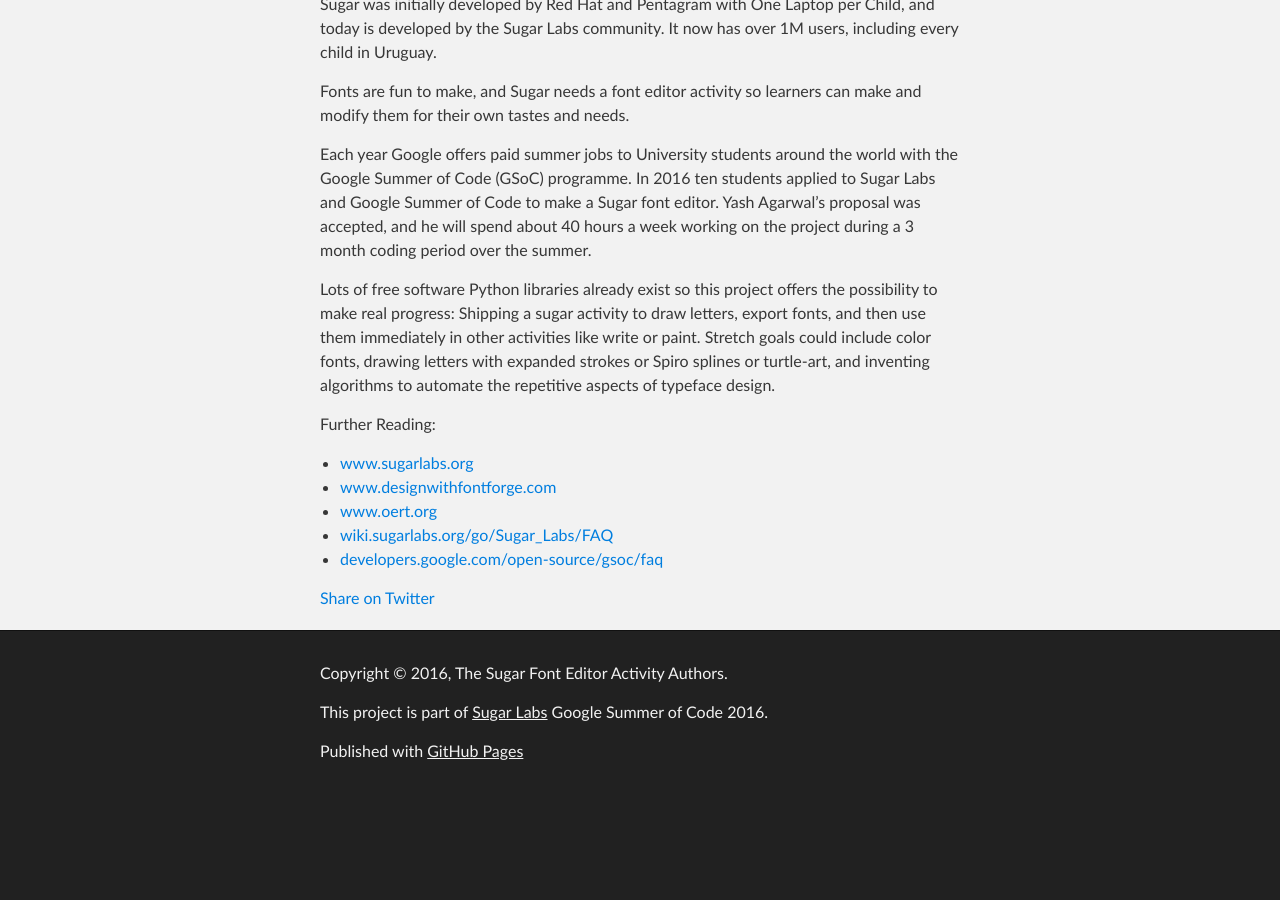
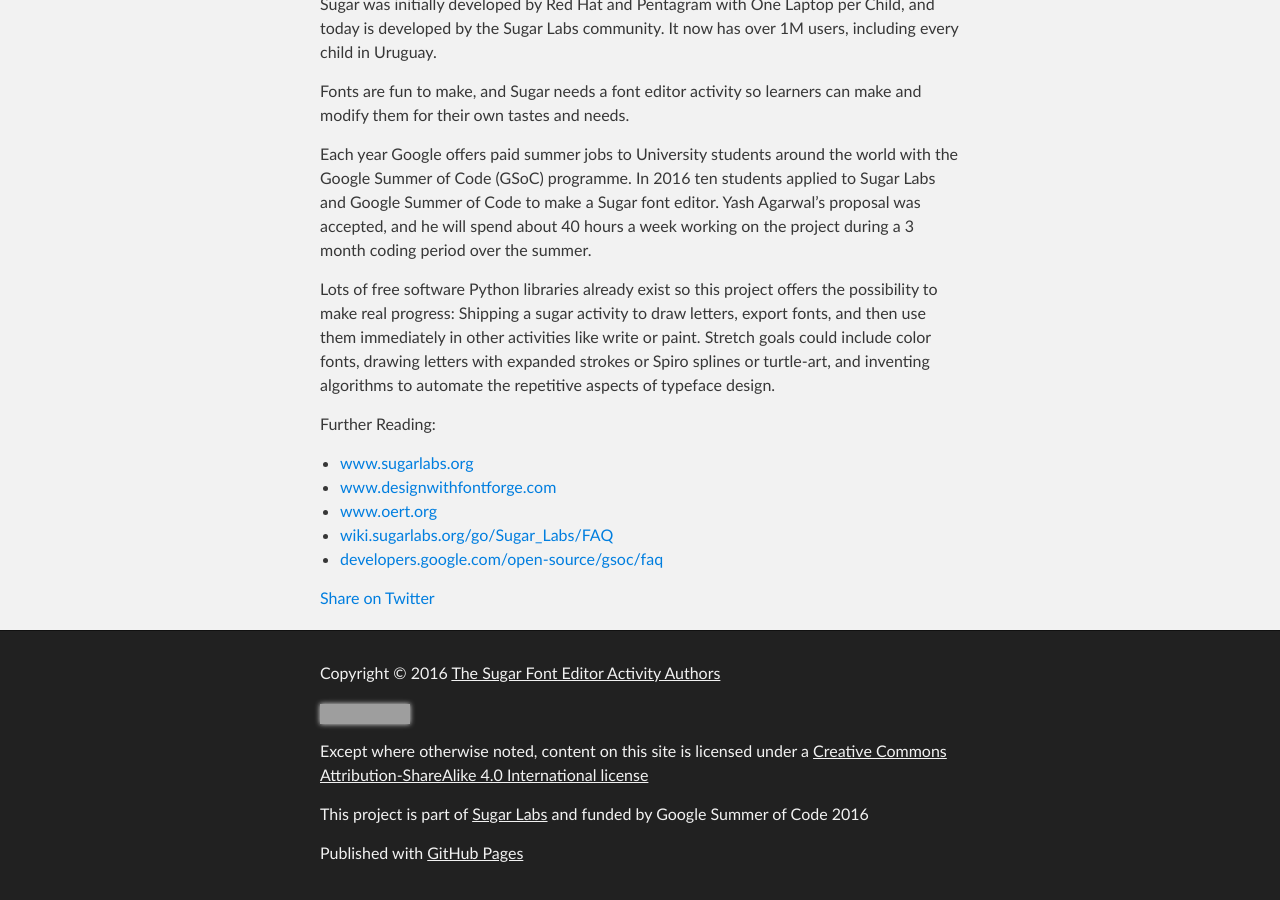
Before and after one commit to sugarlabs/edit-fonts-activity, a Jekyll site: the page built from index.md, in a window 1280 px wide and 900 px high, scrolled down 626 px. Built offline with Jekyll 4.4.1, drawn with Linux system fonts in a browser that asks for light colours; before the commit the page ends 1424 px from its top, so only the background shows below that; grey boxes are pictures that could not be loaded.

Commit message:
Update footer.html

```diff
--- a/_includes/footer.html
+++ b/_includes/footer.html
@@ -2,10 +2,29 @@
 <div id="footer_wrap" class="outer">
   <footer class="inner">
     <p class="copyright">
-      Copyright &copy; 2016, The Sugar Font Editor Activity Authors.
+      Copyright &copy; 2016
+      <a href="https://github.com/sugarlabs/font-editor-activity/blob/gh-pages/AUTHORS.txt">
+         The Sugar Font Editor Activity Authors
+      </a>
+    <p>
+      <a rel="license" href="//creativecommons.org/licenses/by-sa/4.0/"
+       title="Creative Commons Attribution-ShareAlike 4.0 International license">
+        <img src="https://licensebuttons.net/l/by/4.0/88x31.png" alt="License">
+      </a>
     </p>
     <p>
-      This project is part of <a href="https://www.sugarlabs.org">Sugar Labs</a> Google Summer of Code 2016.
+      Except where otherwise noted, content on
+      <span href="https://sugarlabs.github.io/font-editor-activity"
+       property="cc:attributionName" rel="cc:attributionURL">
+        this site
+      </span>
+      is licensed under a
+      <a rel="license" href="//creativecommons.org/licenses/by-sa/4.0/">
+        Creative Commons Attribution-ShareAlike 4.0 International license
+      </a>
+    </p>
+    <p>
+      This project is part of <a href="https://www.sugarlabs.org">Sugar Labs</a> and funded by Google Summer of Code 2016
     </p>
     <p>
       Published with <a href="https://pages.github.com">GitHub Pages</a>
```
